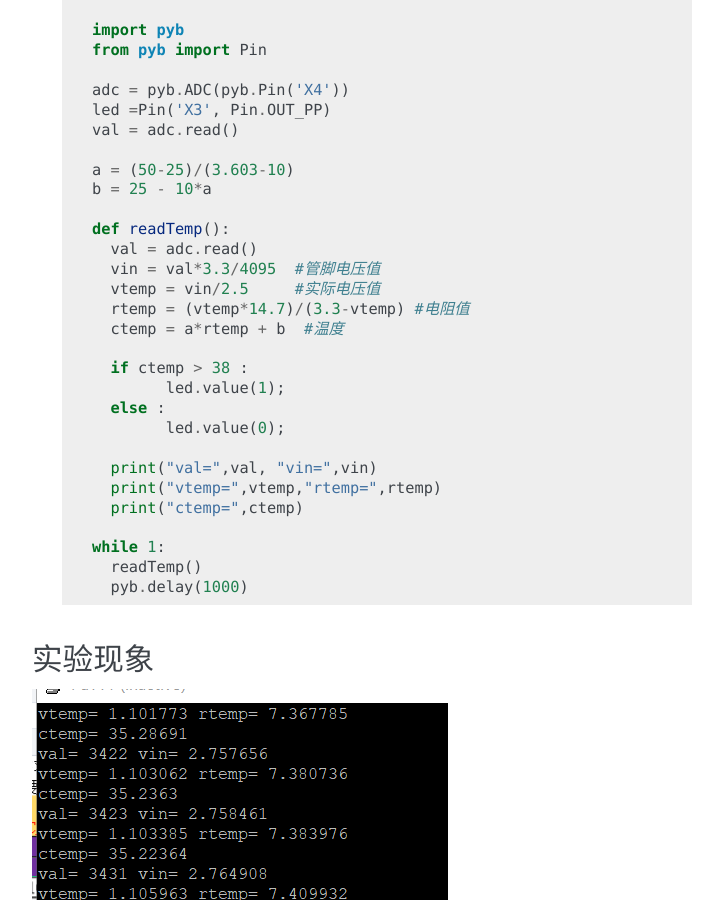
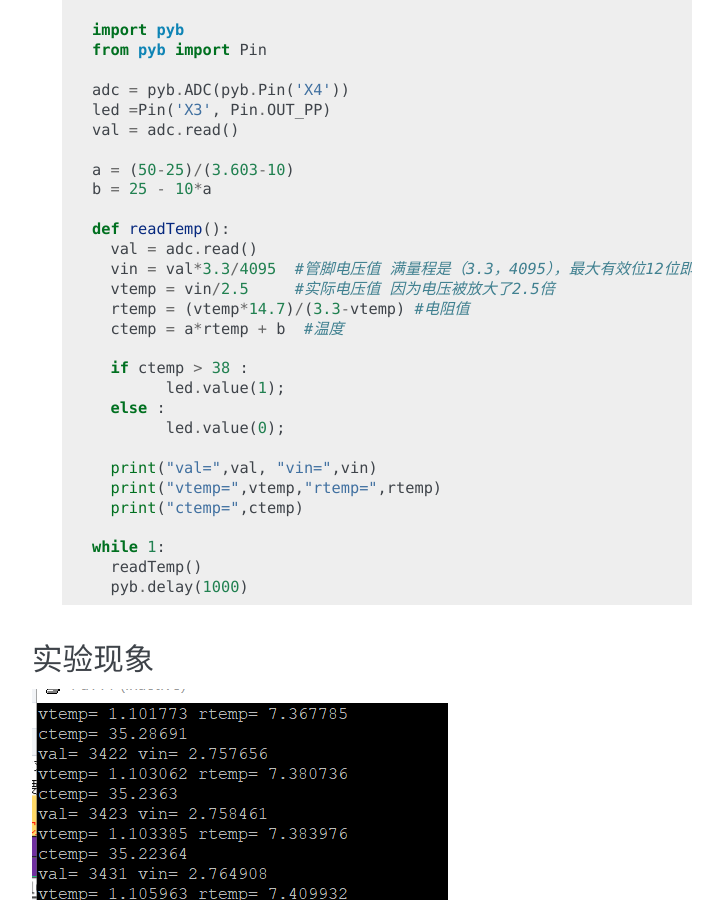
Before and after one commit to yangzl2014/SkidsDocs, a Sphinx documentation site: the page built from docs/source/temperature.rst, in a window 1280 px wide and 900 px high, scrolled down 1972 px. Shown: the whole window, without its empty margins (388-1111 px from the left). Built offline with Sphinx 7.4.7, drawn with Linux system fonts in a browser that asks for light colours; pages that are not in the unit, such as notebooks, are missing from menus.

Commit message:
增加体温模块注释。

```diff
--- a/docs/source/temperature.rst
+++ b/docs/source/temperature.rst
@@ -41,8 +41,8 @@
 
 	def readTemp():
 	  val = adc.read()
-	  vin = val*3.3/4095  #管脚电压值
-	  vtemp = vin/2.5     #实际电压值
+	  vin = val*3.3/4095  #管脚电压值 满量程是（3.3，4095），最大有效位12位即12个1，转成10进制为4095
+	  vtemp = vin/2.5     #实际电压值 因为电压被放大了2.5倍
 	  rtemp = (vtemp*14.7)/(3.3-vtemp) #电阻值
 	  ctemp = a*rtemp + b  #温度
 
```
